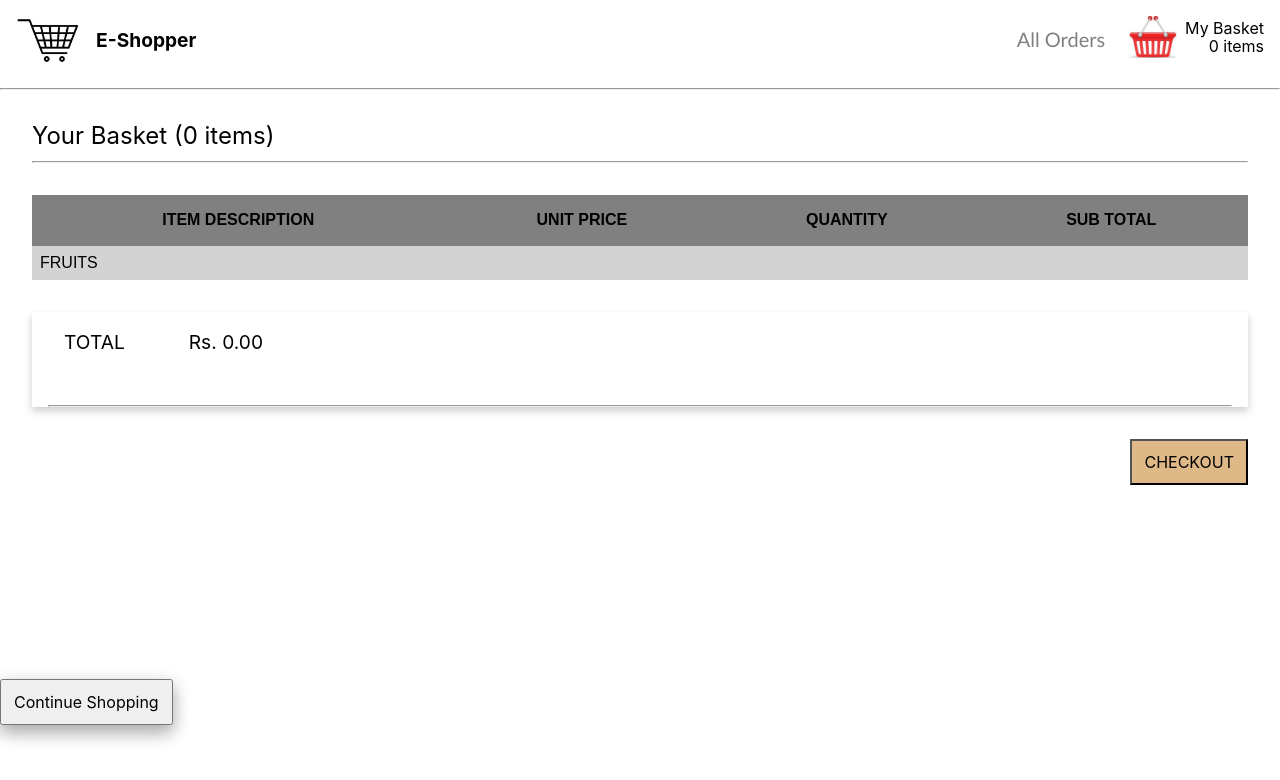
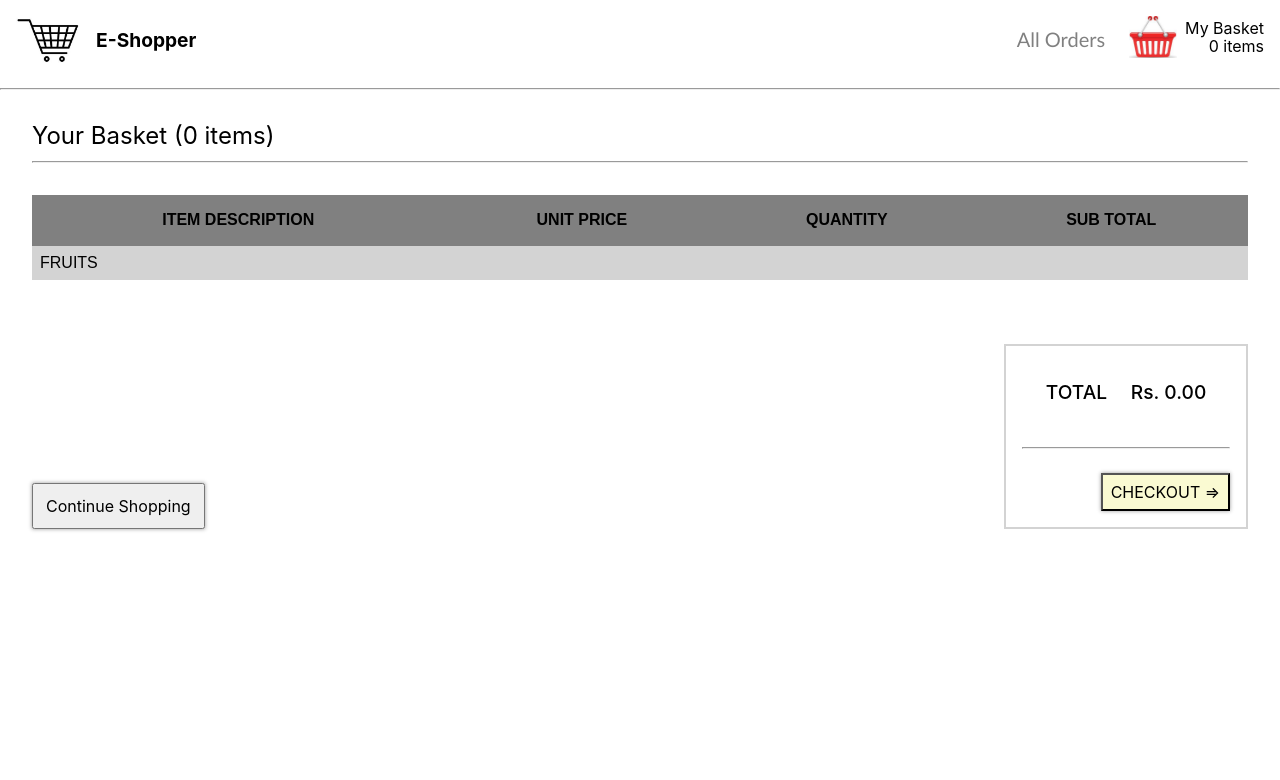
Before and after one commit to swethagumpena/e-shopper, a React (Create React App) app: page /cart in a window 1280 px wide. Shown: the top 780 px of the page. Built offline with nearby package versions, Linux system fonts and the light colour scheme.

Commit message:
style: Add styles to Cart page

```diff
--- a/src/components/Cart.css
+++ b/src/components/Cart.css
@@ -29,44 +29,58 @@
     text-align: center;
 }
 
-.continue-shopping-btn:hover {
-    background-color:lightgray;
-}
-.continue-shopping-btn{
-    padding: 0.75rem;
-    box-shadow: 0 8px 16px 0 rgba(0,0,0,0.2), 0 6px 20px 0 rgba(0,0,0,0.19);
-    margin-top: 15rem;
-}
-
 .total-card{
-    box-shadow: 0 4px 8px 0 rgba(0,0,0,0.2);
-    transition: 0.3s;
-    /* width: 40%; */
-    border: black;
-    /* float: right; */
+    display: flex;
+    flex-direction: column;
+    width: 15rem;
+    border: 0.125rem solid lightgray;
     margin: 2rem;
-}
-
-.total-card hr{
-    margin: 1rem;
 }
 
 .total-amount{
     display: flex;
-    margin: 2rem;
+    justify-content: space-evenly;
+    padding: 1rem;
+    font-size: larger;
+    font-weight: 500;
 }
 
-.total-amount p {
-    padding-right: 4rem;
-    font-size: larger;
+.total-amount hr{
+    margin-right: 1rem;
+}
+
+.horizontal-line{
+    margin: 0 1rem;
 }
 
 .checkout-btn{
+    display: flex;
+    justify-content: flex-end;
+}
+
+.checkout-btn button{
+    padding: 0.5rem;
+    margin: 1rem;
+    box-shadow: 0rem 0rem 0.25rem #9a9a9a;
+    background-color: lightgoldenrodyellow;
+}
+
+.total-container{
+    display: flex;
+    flex-direction: row-reverse;
+    justify-content: space-between;
+    margin: 2rem 0;
+}
+
+.continue-shopping{
+    display: flex;
+    align-items: flex-end;
+}
+
+.continue-shopping  button {
+    margin: 2rem;
+    box-shadow: 0rem 0rem 0.25rem #9a9a9a;
     padding: 0.75rem;
-    background-color: burlywood;
-    float: right;
-    transition: 0.3s;
-    margin-top: 1rem;
 }
 
 @media (max-width: 30rem) {          /*mobile-screen: pixel2, iphone  678 plus*/
--- a/src/components/Cart.js
+++ b/src/components/Cart.js
@@ -45,6 +45,8 @@ const Cart = ({ cartItems }) => (
         </tr>
       ))}
     </table>
+
+    <div className="total-container">
       <div className="total-card">
         <div className="total-amount">
           <p>TOTAL</p>
@@ -56,11 +58,21 @@ const Cart = ({ cartItems }) => (
             .00
           </p>
         </div>
+        <div className="horizontal-line">
           <hr />
-      <Link to="/checkout"><button className="checkout-btn" type="button">CHECKOUT</button></Link>
         </div>
-
-    <Link to="/"><button className="continue-shopping-btn" type="button">Continue  Shopping</button></Link>
+        <div className="checkout-btn">
+          <Link to="/checkout">
+            <button type="button">
+              CHECKOUT =&gt;
+            </button>
+          </Link>
+        </div>
+      </div>
+      <div className="continue-shopping">
+        <Link to="/"><button type="button">Continue  Shopping</button></Link>
+      </div>
+    </div>
 
     {/* <div>{JSON.stringify(cartItems)}</div> */}
   </div>
```
Lines whose indentation alone changed are shown as unchanged.
